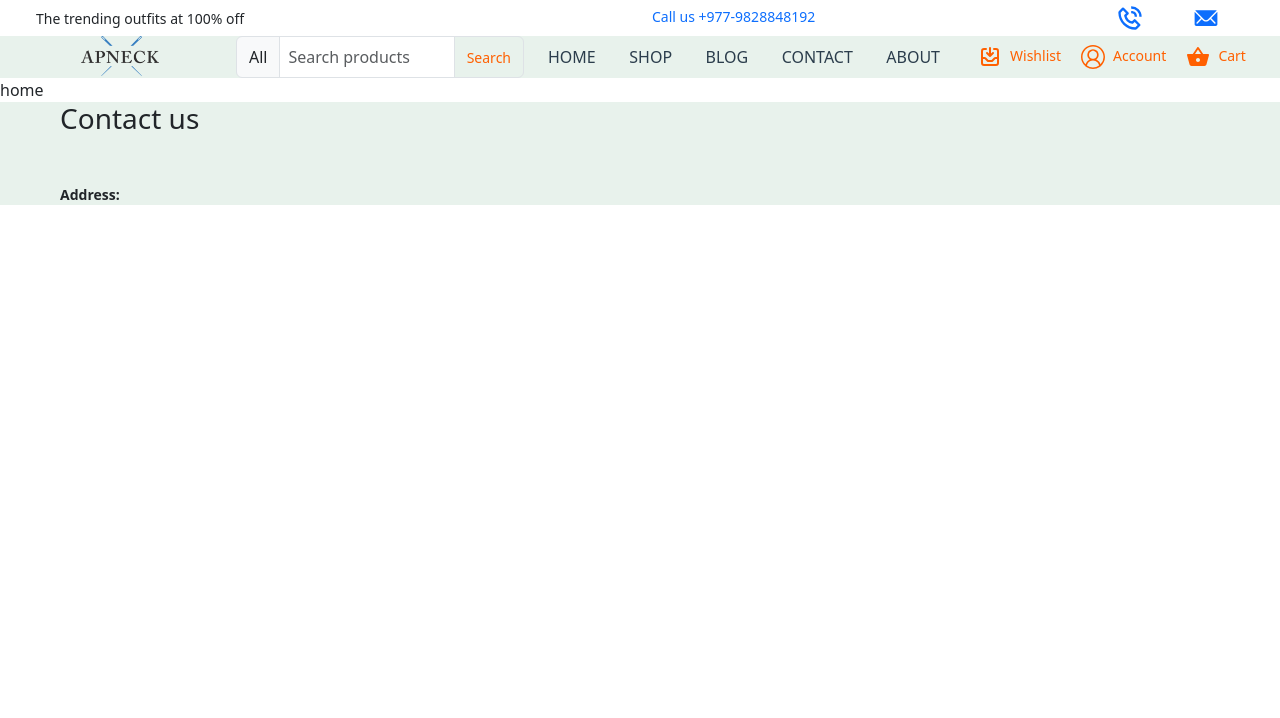
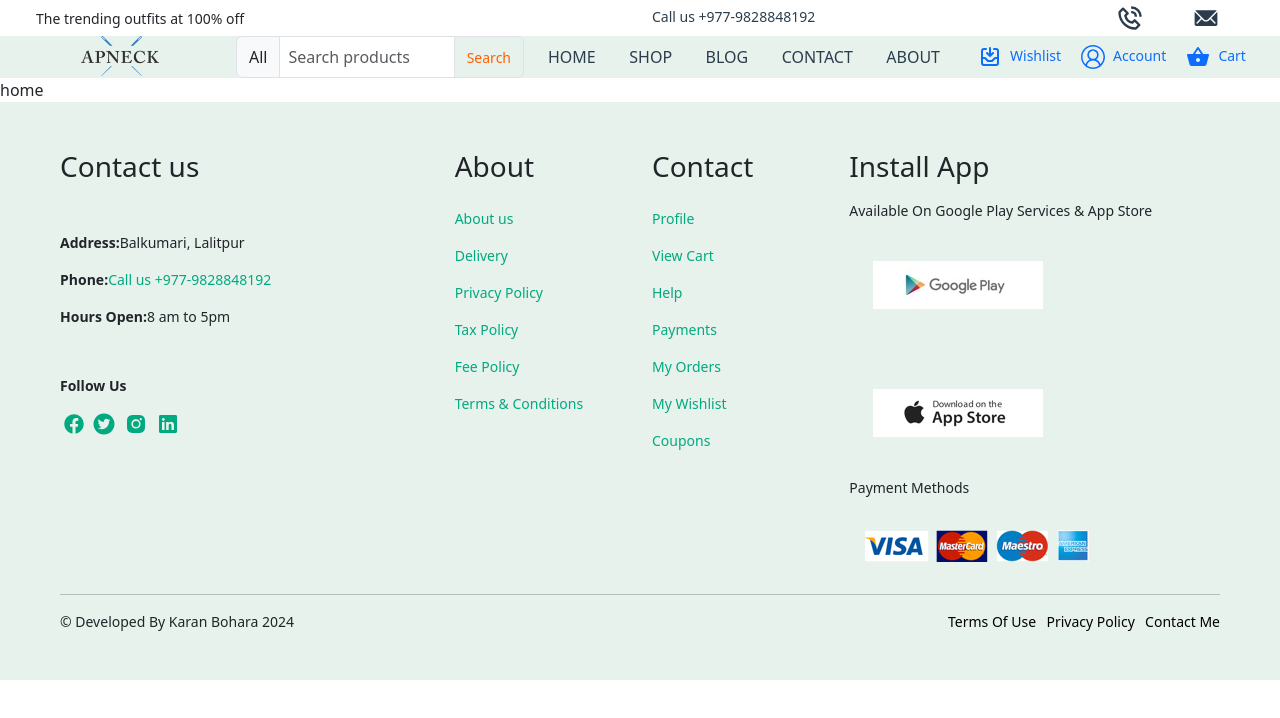
Before and after one commit to Karanbohara01/Cultural-Hub-Ecommerce, a React (Vite) app: page / in a window 1280 px wide. Shown: the top 718 px of the page. Built offline with nearby package versions, Linux system fonts and the light colour scheme.

Commit message:
footer-completed

```diff
--- a/src/App.css
+++ b/src/App.css
@@ -47,12 +47,19 @@ button {
   text-transform: uppercase;
   color: var(--primary1);
 }
+.header-top-strip a {
+  color: var(--primary1);
+}
 
 .header-upper {
   background: var(--lighter2);
 }
 
-.nav-links-nav a {
+.nav-links-nav {
+  color: var(--search);
+}
+
+.social-icons a {
   color: var(--search);
 }
 
@@ -62,4 +69,20 @@ button {
 footer {
   background-color: var(--lighter2);
 }
+
+.pay img {
+  transition: 0.5s ease;
+}
+.pay img:hover {
+  transform: translateY(-10px);
+}
+
+.footer-details a {
+  color: var(--primary);
+}
 /* footer ends here */
+
+/*
+Sidebar
+
+ */
--- a/src/components/footer.jsx
+++ b/src/components/footer.jsx
@@ -1,18 +1,105 @@
 import React from "react";
+import { FaFacebook } from "react-icons/fa";
+import { Link } from "react-router-dom";
+import { AiFillTwitterCircle } from "react-icons/ai";
+import { BiLogoInstagramAlt } from "react-icons/bi";
+import { IoLogoLinkedin } from "react-icons/io";
+import google from "../assets/images/pay/play.jpg";
+import app from "../assets/images/pay/app.jpg";
+import pay from "../assets/images/pay/pay.png";
 
 const footer = () => {
   return (
     <>
-      <footer className="footer px-5">
+      <footer className="footer p-5">
         <div className="container-xxl">
           <div className="row">
             <div className="col-4 d-flex flex-column">
               <h3 className="mb-5">Contact us</h3>
               <div className="footer-details">
-                <p>
+                <p className="mb-3">
                   <b>Address:</b>
+                  Balkumari, Lalitpur
                 </p>
+                <p className="mb-3">
+                  <b>Phone:</b>
+                  <a href="tel:+977-9828848192">Call us +977-9828848192</a>
+                </p>
+                <p className="mb-5">
+                  <b>Hours Open:</b>8 am to 5pm
+                </p>
+                <p className="mb-3">
+                  <b>Follow Us</b>
+                </p>
+                <div className=" col-4 mb-3 social-icons  d-flex justify-content-around ">
+                  <Link>
+                    <FaFacebook className="fs-5" />
+                  </Link>
+                  <Link>
+                    <AiFillTwitterCircle className="fs-4" />
+                  </Link>
+
+                  <Link>
+                    <BiLogoInstagramAlt className="fs-4" />
+                  </Link>
+                  <Link>
+                    <IoLogoLinkedin className="fs-4" />
+                  </Link>
+                </div>
               </div>
+            </div>
+            <div className="col-2">
+              <h3 className="mb-4">About </h3>
+              <div className="footer-details d-flex flex-column">
+                <Link className="mb-3">About us</Link>
+                <Link className="mb-3">Delivery</Link>
+                <Link className="mb-3">Privacy Policy</Link>
+                <Link className="mb-3">Tax Policy</Link>
+                <Link className="mb-3">Fee Policy</Link>
+                <Link className="mb-3">Terms & Conditions</Link>
+              </div>
+            </div>
+            <div className="col-2">
+              <h3 className="mb-4">Contact </h3>
+              <div className="footer-details d-flex flex-column">
+                <Link className="mb-3">Profile</Link>
+                <Link className="mb-3 ">View Cart</Link>
+                <Link className="mb-3">Help</Link>
+                <Link className="mb-3 ">Payments</Link>
+                <Link className="mb-3 ">My Orders</Link>
+                <Link className="mb-3 ">My Wishlist</Link>
+                <Link className="mb-3 ">Coupons</Link>
+              </div>
+            </div>
+            <div className="col-4 ">
+              <h3 className="mb-3">Install App</h3>
+              <div className="footer-details">
+                <p>Available On Google Play Services & App Store</p>
+                <div className="pay">
+                  <Link>
+                    <img src={google} alt="" className="img-fluid p-4 my-3" />
+                  </Link>
+
+                  <Link>
+                    <img src={app} alt="" className="img-fluid p-4 my-3" />
+                  </Link>
+                </div>
+                <p className="mb-3">Payment Methods</p>
+                <Link className="pay">
+                  <img src={pay} alt="" className="img-fluid p-3 " />
+                </Link>
+              </div>
+            </div>
+          </div>
+          <hr />
+          <div className="row d-flex justify-content-between">
+            <div className="col-3">
+              <p>&copy; Developed By Karan Bohara 2024</p>
+            </div>
+            <div className="col-3 d-flex justify-content-between">
+              <Link className="text-black">Terms Of Use</Link>
+              <Link className="text-black">Privacy Policy</Link>
+              <Link className="text-black">Contact Me</Link>
             </div>
           </div>
         </div>
```
